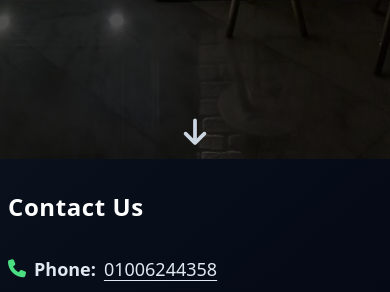
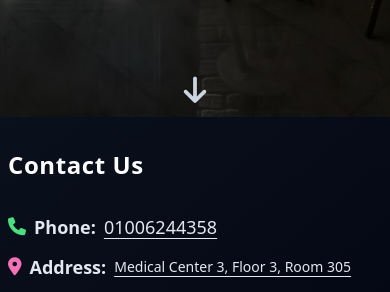
Before and after one commit to omaremad20/relifestudio, a website: page index.html in a window 390 px wide. Shown: the part 727-1019 px from the top of the page. Drawn offline with Linux system fonts and the light colour scheme.

Commit message:
version1.5

```diff
--- a/index.css
+++ b/index.css
@@ -35,10 +35,13 @@
     .parent {
         background-image: linear-gradient(to bottom, rgba(0, 0, 0, 0.7), rgba(0, 0, 0, 0.7)),
             url('src/images/IMG-20250427-WA0014.jpg');
-        height: 105vh !important;
+        height: 100vh !important;
         background-position: center center;
         background-repeat: no-repeat;
         background-size: cover;
     }
 
 }
+body {
+    overflow-x: hidden;
+}
```
